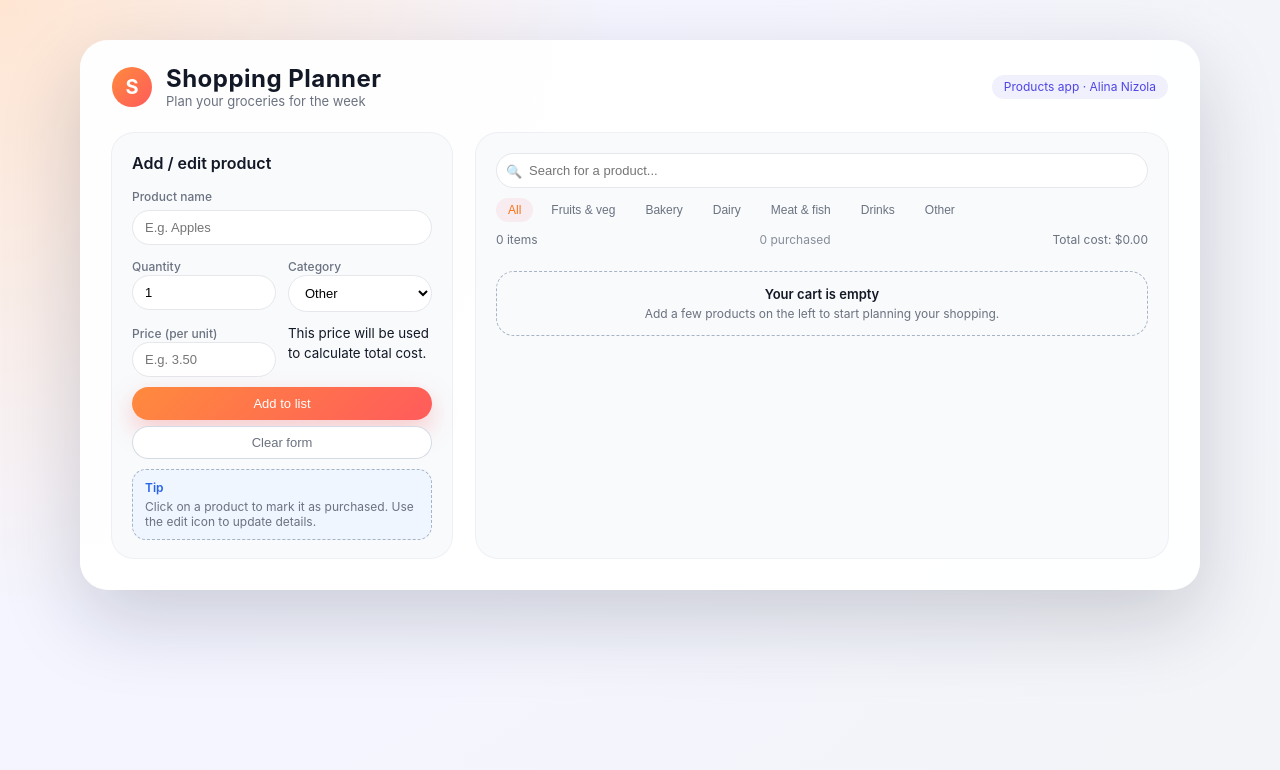
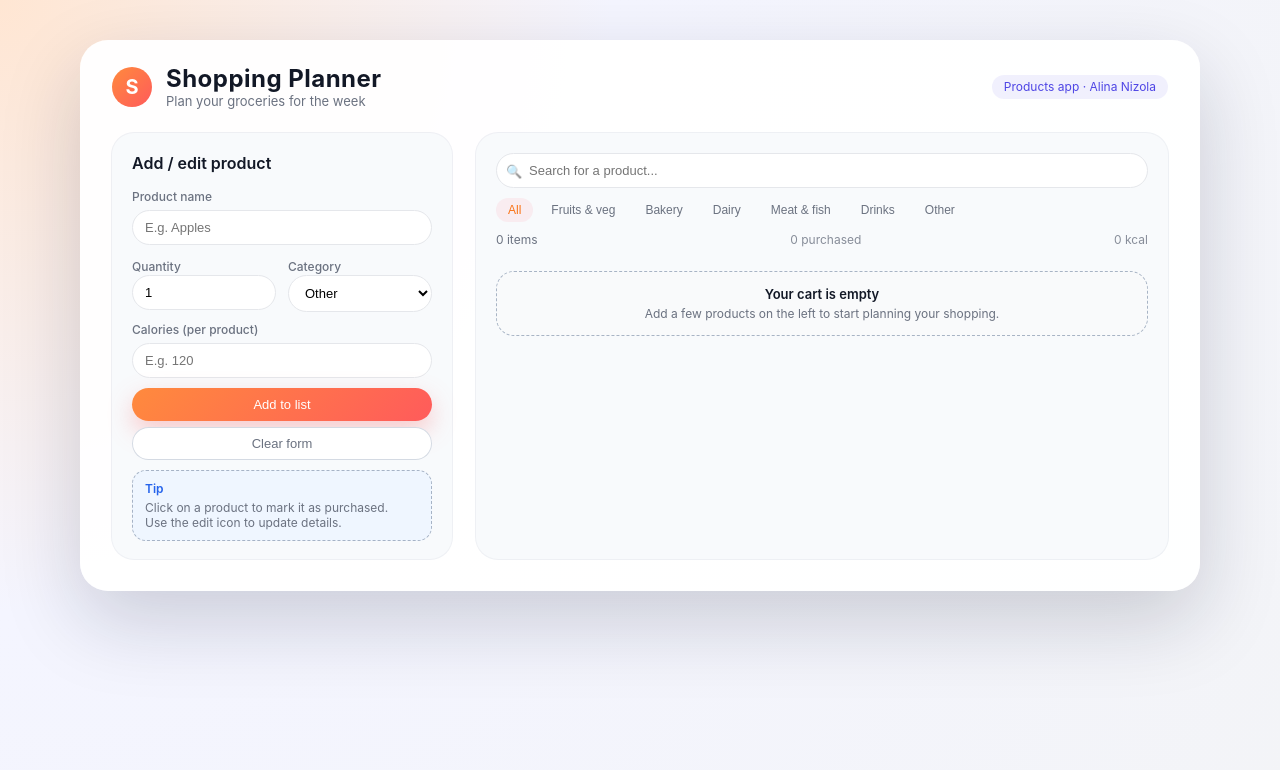
Before and after one commit to aliscript6/product-app-alina-nizola-68613, a Flask app: page / in a window 1280 px wide. Shown: the top 770 px of the page. Run offline with Flask 3, Linux system fonts and the light colour scheme; data that the repository does not hold is empty.

Commit message:
Add calories field to form and calories summary in UI

```diff
--- a/templates/index.html
+++ b/templates/index.html
@@ -64,27 +64,17 @@
                         </div>
                     </div>
 
-                    <!-- PL: Nowe pole ceny produktu -->
-                    <div class="form-row form-row-inline">
-                        <div class="form-col">
-                            <label class="form-label" for="price-input">Price (per unit)</label>
-                            <input
-                                id="price-input"
-                                type="number"
-                                min="0"
-                                step="0.01"
-                                class="input"
-                                placeholder="E.g. 3.50"
-                            />
-                        </div>
-                        <div class="form-col">
-                            <small class="field-hint">
-                                <!-- PL: Krótka podpowiedź, jak działa cena -->
-                                This price will be used to calculate total cost.
-                            </small>
-                        </div>
+                    <!-- PL: nowe pole formularza na kalorie pojedynczego produktu -->
+                    <div class="form-row">
+                        <label class="form-label" for="calories-input">Calories (per product)</label>
+                        <input
+                            id="calories-input"
+                            type="number"
+                            min="0"
+                            class="input"
+                            placeholder="E.g. 120"
+                        />
                     </div>
-                    <!-- PL: Koniec sekcji z ceną -->
 
                     <div class="form-row">
                         <button type="submit" class="btn btn-primary" id="submit-btn">
@@ -99,7 +89,7 @@
                 <div class="hint-box">
                     <p class="hint-title">Tip</p>
                     <p class="hint-text">
-                        Click on a product to mark it as purchased.
+                        Click on a product to mark it as purchased.<br />
                         Use the edit icon to update details.
                     </p>
                 </div>
@@ -132,12 +122,8 @@
                 <div class="list-meta">
                     <span id="total-count">0 items</span>
                     <span id="purchased-count" class="meta-muted">0 purchased</span>
-
-                    <!-- PL: Podsumowanie całkowitego kosztu listy zakupów -->
-                    <span id="total-price" class="meta-strong">
-                        Total cost: $0.00
-                    </span>
-                    <!-- PL: Koniec sekcji podsumowania kosztów -->
+                    <!-- PL: nowe pole z podsumowaniem całkowitej liczby kalorii na liście -->
+                    <span id="total-calories" class="meta-muted">0 kcal</span>
                 </div>
 
                 <ul id="product-list" class="product-list">
```
